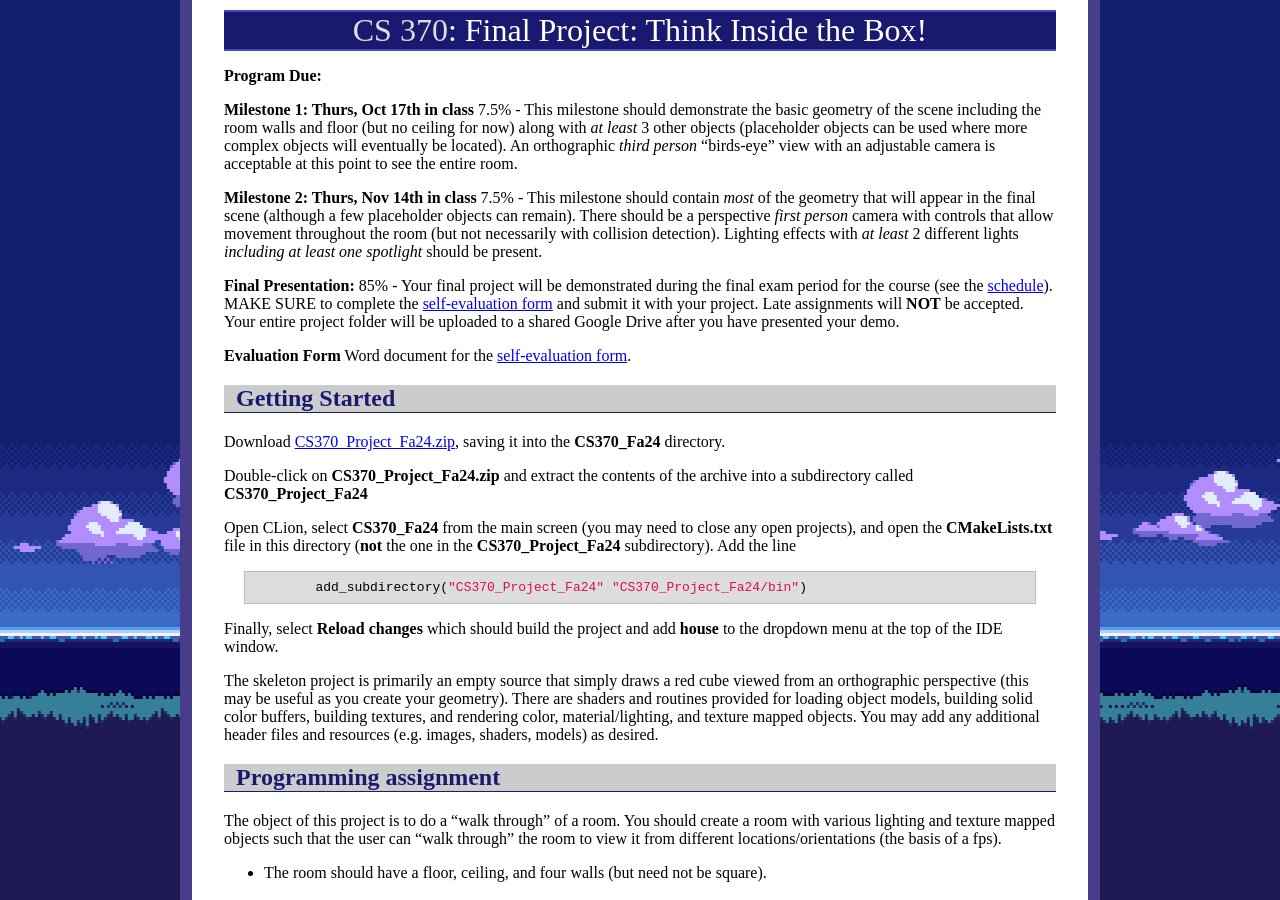
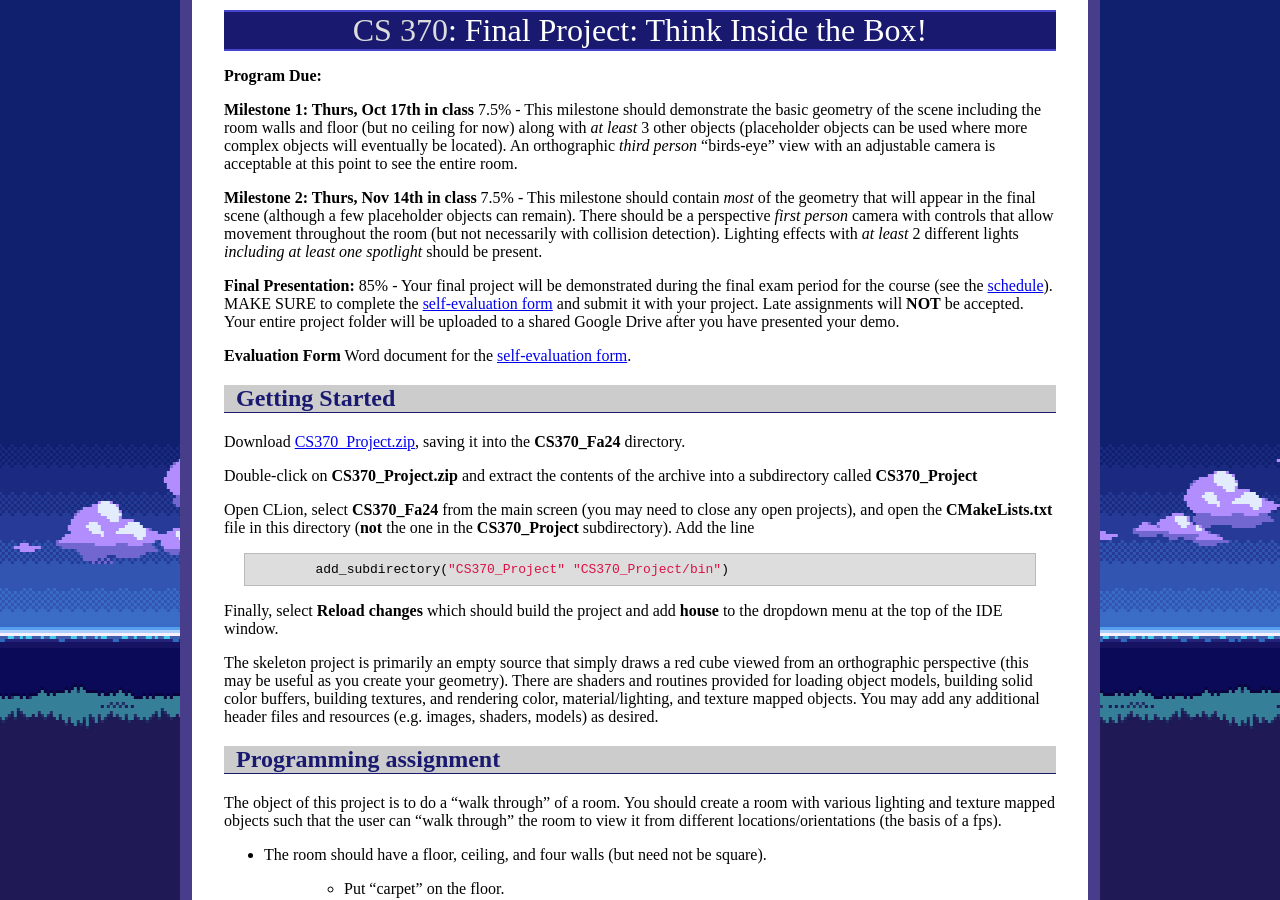
Before and after one commit to ycpcs/cs370-fall2024, a Jekyll site: the page built from assign/project.md, in a window 1280 px wide and 900 px high. Built offline with Jekyll 4.4.1, drawn with Linux system fonts in a browser that asks for light colours.

Commit message:
fix project zip
fix project zip

````diff
--- a/assign/project.md
+++ b/assign/project.md
@@ -15,14 +15,14 @@ title: "Final Project: Think Inside the Box!"
 
 ## Getting Started
 
-Download [CS370\_Project\_Fa24.zip](src/CS370_Project_Fa24.zip), saving it into the **CS370_Fa24** directory.
+Download [CS370\_Project.zip](src/CS370_Project.zip), saving it into the **CS370_Fa24** directory.
 
-Double-click on **CS370\_Project\_Fa24.zip** and extract the contents of the archive into a subdirectory called **CS370\_Project\_Fa24**
+Double-click on **CS370\_Project.zip** and extract the contents of the archive into a subdirectory called **CS370\_Project**
 
-Open CLion, select **CS370_Fa24** from the main screen (you may need to close any open projects), and open the **CMakeLists.txt** file in this directory (**not** the one in the **CS370\_Project\_Fa24** subdirectory). Add the line
+Open CLion, select **CS370_Fa24** from the main screen (you may need to close any open projects), and open the **CMakeLists.txt** file in this directory (**not** the one in the **CS370\_Project** subdirectory). Add the line
 
 ```cpp
-	add_subdirectory("CS370_Project_Fa24" "CS370_Project_Fa24/bin")
+	add_subdirectory("CS370_Project" "CS370_Project/bin")
 ```
 
 Finally, select **Reload changes** which should build the project and add **house** to the dropdown menu at the top of the IDE window.
````
Also changed, not shown: assign/index.md (+1 -1 lines), 2 other files.
